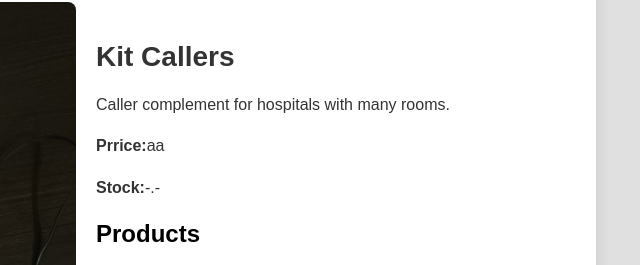
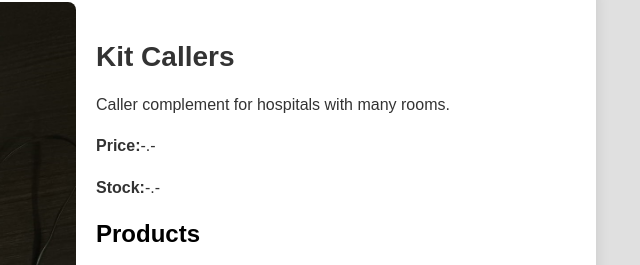
Before and after one commit to NexusTechARG/PaginaOficial, a plain HTML site: page kitcall-en.html in a window 1280 px wide. Shown: the part 98-363 px from the top of the page, 514-1154 px from the left. Drawn offline with Linux system fonts and the light colour scheme.

Commit message:
Update kitcall-en.html

```diff
--- a/kitcall-en.html
+++ b/kitcall-en.html
@@ -48,7 +48,7 @@
     <div class="product-details">
       <h1>Kit Callers</h1>
       <p>Caller complement for hospitals with many rooms.</p>
-  <p><strong>Prrice:</strong>aa</p>
+  <p><strong>Price:</strong>-.-</p>
   <p><strong>Stock:</strong>-.-</p>
       <!-- Tabla de componentes -->
       <h2>Products</h2>
```
